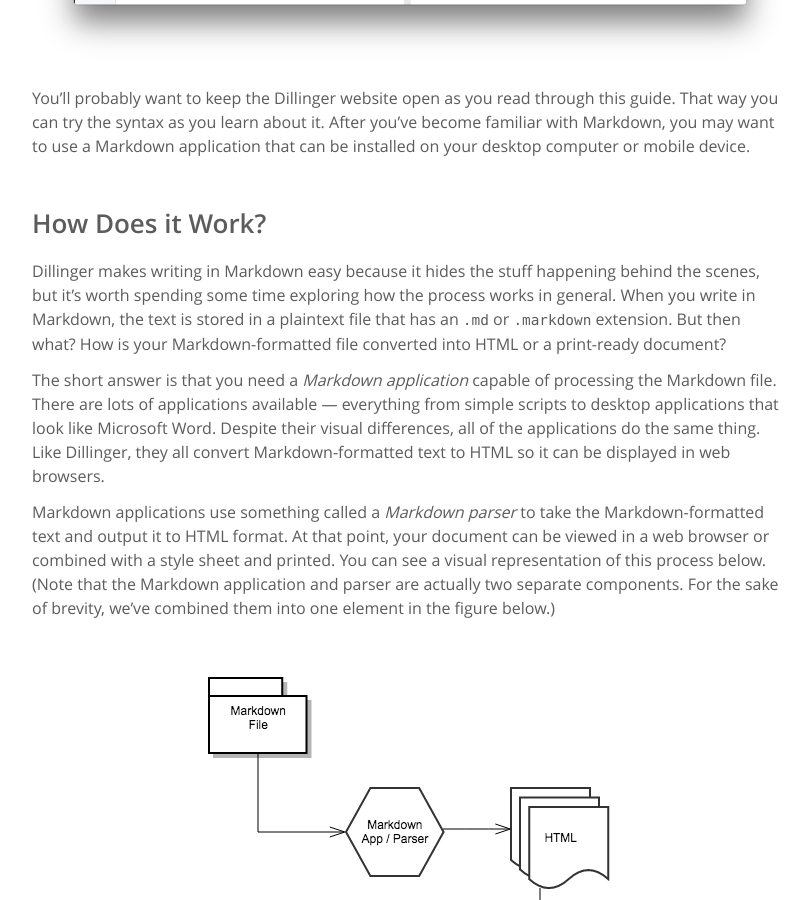
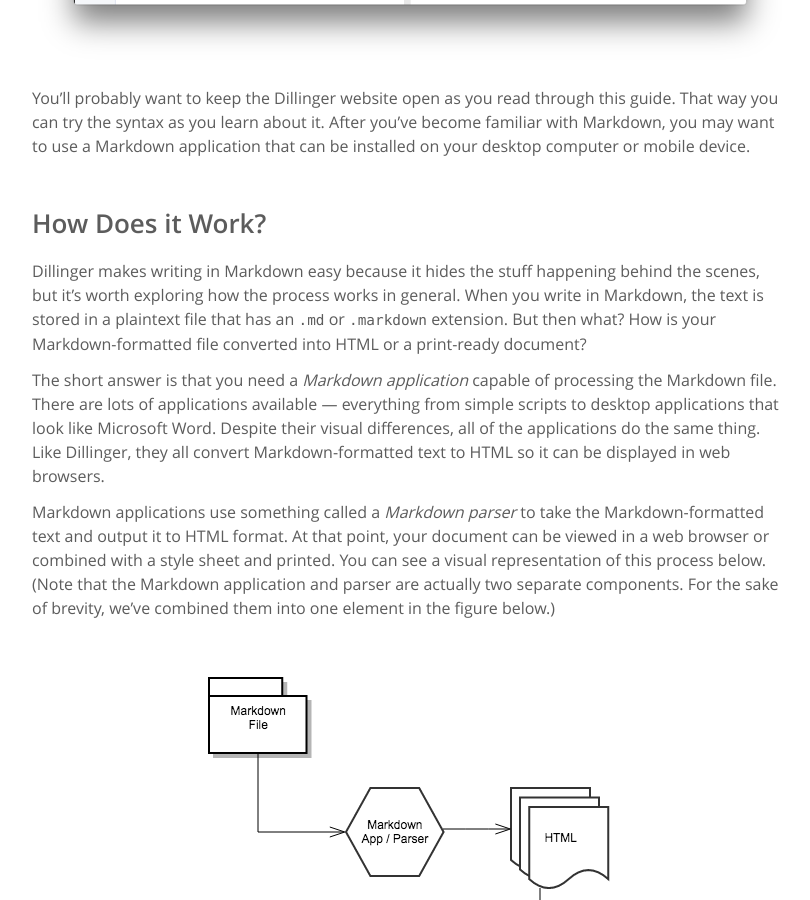
Before and after one commit to mattcone/markdown-guide, a Jekyll site: the page built from index.md, in a window 1280 px wide and 900 px high, scrolled down 3040 px. Shown: the whole window, without its empty margins (232-1042 px from the left). Built offline with Jekyll 4.4.1, drawn with Linux system fonts in a browser that asks for light colours.

Commit message:
Make minor edit to How Does it Work section

```diff
--- a/index.md
+++ b/index.md
@@ -55,7 +55,7 @@
 
 ## How Does it Work?
 
-Dillinger makes writing in Markdown easy because it hides the stuff happening behind the scenes, but it's worth spending some time exploring how the process works in general. When you write in Markdown, the text is stored in a plaintext file that has an `.md` or `.markdown` extension. But then what? How is your Markdown-formatted file converted into HTML or a print-ready document?
+Dillinger makes writing in Markdown easy because it hides the stuff happening behind the scenes, but it's worth exploring how the process works in general. When you write in Markdown, the text is stored in a plaintext file that has an `.md` or `.markdown` extension. But then what? How is your Markdown-formatted file converted into HTML or a print-ready document?
 
 The short answer is that you need a *Markdown application* capable of processing the Markdown file. There are lots of applications available — everything from simple scripts to desktop applications that look like Microsoft Word. Despite their visual differences, all of the applications do the same thing. Like Dillinger, they all convert Markdown-formatted text to HTML so it can be displayed in web browsers.
 
```
